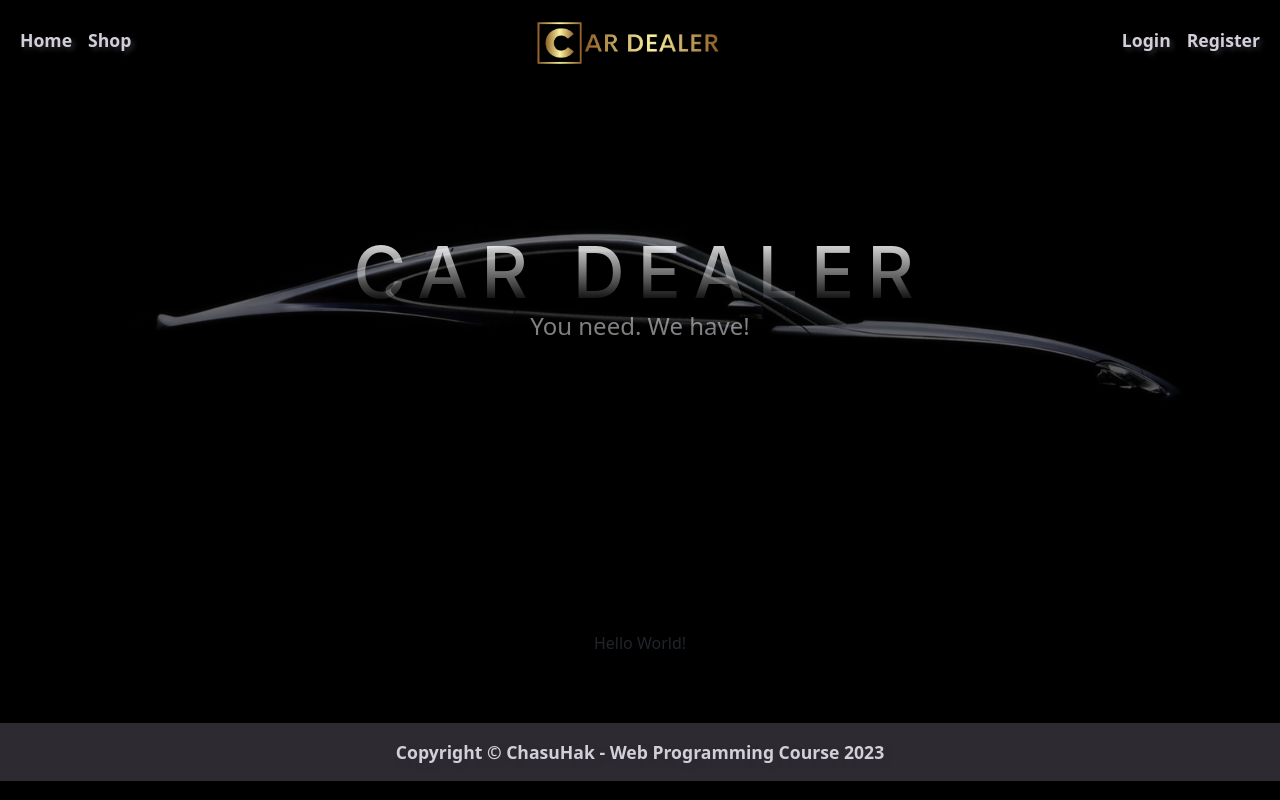
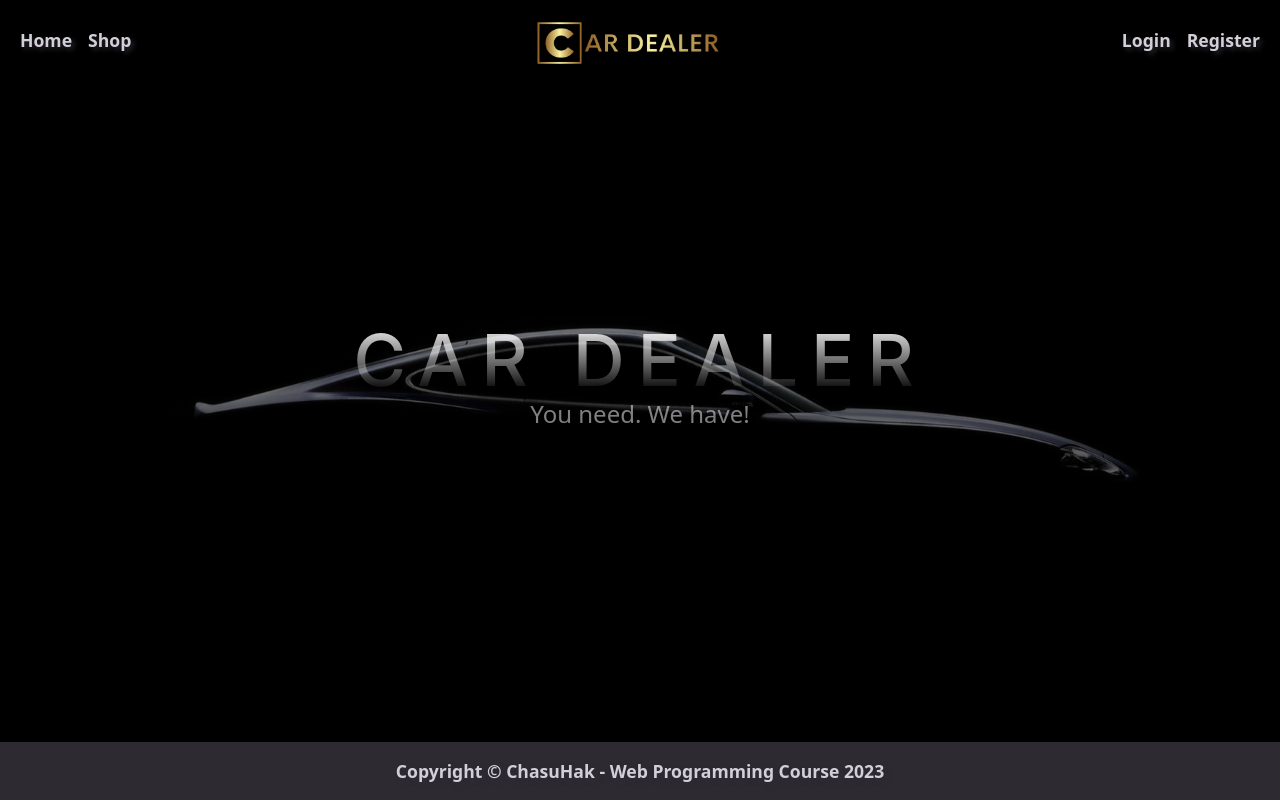
Before and after one commit to hieptth/car-retail-website, a PHP site: page /website/index.php?page=home in a window 1280 px wide. Run offline with PHP 8.4, Linux system fonts and the light colour scheme.

Commit message:
update index.php

```diff
--- a/website/css/main.css
+++ b/website/css/main.css
@@ -6,10 +6,15 @@ Gray: #7B7780
 Light-gray: #A5A2AC
 White-smoke: #D3CFD9
 */
+html {
+    height: 100%;
+    display: flex;
+    flex-direction: column;
+}
 
 body {
     background-color: black;
-    min-height: 100%;
+    height: 100%;
     display: flex;
     flex-direction: column;
 }
@@ -88,7 +93,7 @@ h1,
 }
 
 .navbar {
-    transition: all 0.25s;
+    transition: all 0.5s;
 }
 
 .navbar-scrolled {
@@ -127,13 +132,15 @@ content {
     flex: 1;
 }
 
-.push {
-    height: 50px;
+#masterbody {
+    flex: 1 0 auto;
+    padding-top: 5rem;
 }
 
 .footer {
+    flex-shrink: 0;
+    margin-top: 1rem;
     background-color: #2D2A32;
-    min-height: 50px;
 }
 
 @media (max-width: 600px) {
--- a/website/home.php
+++ b/website/home.php
@@ -1,12 +1,23 @@
 <!DOCTYPE html>
 <html lang="en">
-<head>
-    <meta charset="UTF-8">
-    <meta http-equiv="X-UA-Compatible" content="IE=edge">
-    <meta name="viewport" content="width=device-width, initial-scale=1.0">
-    <title>Home</title>
-</head>
-<body>
-    <p>Hello World!</p>
-</body>
+    <head>
+        <meta charset='utf-8'>
+        <meta http-equiv='X-UA-Compatible' content='IE=edge'>
+        <link rel="shortcut icon" type="image/x-icon" href="img/car-dealer-logo-vector.png" />
+        <title>Car Dealer</title>
+        <meta name='viewport' content='width=device-width, initial-scale=1'>
+        <link href='https://cdn.jsdelivr.net/npm/bootstrap@5.2.3/dist/css/bootstrap.min.css' rel='stylesheet'>
+        <script src='https://cdn.jsdelivr.net/npm/bootstrap@5.2.3/dist/js/bootstrap.bundle.min.js'></script>
+        <link rel='stylesheet' type='text/css' media='screen' href='css\main.css'>
+    </head>
+    <body>
+        <header class="masthead">
+            <div class="d-flex justify-content-center">
+                <div class="text-center">
+                    <h1 class="mx-auto my-0 text-uppercase">CAR DEALER</h1>
+                    <h2 class="text-white-50 mx-auto mt-2 mb-5">You need. We have!</h2>
+                </div>
+            </div>
+        </header>
+    </body>
 </html>
--- a/website/index.php
+++ b/website/index.php
@@ -7,48 +7,55 @@
         <meta charset='utf-8'>
         <meta http-equiv='X-UA-Compatible' content='IE=edge'>
         <link rel="shortcut icon" type="image/x-icon" href="img/car-dealer-logo-vector.png" />
-        <title>Home</title>
+        <title>Car Dealer</title>
         <meta name='viewport' content='width=device-width, initial-scale=1'>
         <link href='https://cdn.jsdelivr.net/npm/bootstrap@5.2.3/dist/css/bootstrap.min.css' rel='stylesheet'>
         <script src='https://cdn.jsdelivr.net/npm/bootstrap@5.2.3/dist/js/bootstrap.bundle.min.js'></script>
         <link rel='stylesheet' type='text/css' media='screen' href='css\main.css'>
-
     </head>
 
     <body>
         <nav class="navbar fixed-top navbar-light navbar-expand-lg">
             <div class="container-fluid">
 
-                <button class="navbar-toggler" type="button" data-bs-toggle="collapse" data-bs-target="#navbarSupportedContent" aria-controls="navbarSupportedContent" aria-expanded="false" aria-label="Toggle navigation">
+                <button class="navbar-toggler" type="button" data-bs-toggle="collapse"
+                    data-bs-target="#navbarSupportedContent" aria-controls="navbarSupportedContent"
+                    aria-expanded="false" aria-label="Toggle navigation">
                     <span class="navbar-toggler-icon"></span>
                 </button>
 
-                <div class="d-flex d-flex-grow-1 justify-content-between collapse navbar-collapse" id="navbarSupportedContent">
+                <div class="d-flex d-flex-grow-1 justify-content-between collapse navbar-collapse"
+                    id="navbarSupportedContent">
 
                     <div class="d-flex d-flex-col d-flex-grow-1 justify-content-start">
                         <ul class="d-flex flex-grow-1 navbar-nav me-auto mb-2 mb-lg-0">
                             <li class="nav-item">
-                                <a class="nav-link text" aria-current="page" href="http://localhost/website/index.php?page=home">Home</a>
+                                <a class="nav-link text" aria-current="page"
+                                    href="http://localhost/website/index.php?page=home">Home</a>
                             </li>
                             <li class="nav-item">
-                                <a class="nav-link text" aria-current="page" href="http://localhost/website/index.php?page=product">Shop</a>
+                                <a class="nav-link text" aria-current="page"
+                                    href="http://localhost/website/index.php?page=product">Shop</a>
                             </li>
                         </ul>
                     </div>
 
                     <div class="d-flex d-flex-col d-flex-grow-2 justify-content-center">
                         <ul class="d-flex flex-grow-1 navbar-nav me-auto my-1 mb-lg-0">
-                            <img src="img/car-dealer-logo.png" alt="" width="200px" height="60px" class="d-inline-block align-text-top">
+                            <img src="img/car-dealer-logo.png" alt="" width="200px" height="60px"
+                                class="d-inline-block align-text-top">
                         </ul>
                     </div>
 
                     <div class="d-flex d-flex-col d-flex-grow-1 justify-content-end">
                         <ul class="d-flex flex-grow-1 navbar-nav me-10 mb-2 mb-lg-0">
                             <li class="nav-item">
-                                <a class="nav-link text" aria-current="page" href="http://localhost/website/index.php?page=login">Login</a>
+                                <a class="nav-link text" aria-current="page"
+                                    href="http://localhost/website/index.php?page=login">Login</a>
                             </li>
                             <li class="nav-item">
-                                <a class="nav-link text" aria-current="page" href="http://localhost/website/index.php?page=register">Register</a>
+                                <a class="nav-link text" aria-current="page"
+                                    href="http://localhost/website/index.php?page=register">Register</a>
                             </li>
                         </ul>
                     </div>
@@ -58,34 +65,17 @@
         </nav>
 
         <div id="masterbody">
-            <header class="masthead">
-                <div class="container px-4 px-lg-5 d-flex h-100 align-items-center justify-content-center">
-                    <div class="d-flex justify-content-center">
-                        <div class="text-center">
-                            <h1 class="mx-auto my-0 text-uppercase">CAR DEALER</h1>
-                            <h2 class="text-white-50 mx-auto mt-2 mb-5">You need. We have!</h2>
-                        </div>
-                    </div>
-                </div>
-            </header>
-
-            <section class="about-section text-center" id="about">
-                <div class="container px-4 px-lg-5">
-                    <div class="row gx-4 gx-lg-5 justify-content-center">
+            <div class="container-fluid px-4 px-lg-5 d-flex h-100 align-items-center justify-content-center">
                 <content class="d-flex flex-column align-items-center flex-wrap" id="switch_content">
                     <?php
                         $page_list = array('index','home','product','login','register','contact');
                         if(isset($_GET['page'])) { $page = $_GET['page']; }
-                                else { $page = 'index'; }
+                        else { $page = 'home'; }
                         if (!in_array($page, $page_list)) { die('Page not found.'); }
                         if (in_array($page, $page_list) && isset($_GET['page'])) { include($page . '.php'); }
                     ?>
                 </content>
             </div>
-                </div>
-            </section>
-
-            <div class="push"></div>
         </div>
 
 
@@ -104,7 +94,7 @@
                 else if (window.scrollY <= 320) {
                     navEl.classList.remove('navbar-scrolled');
                 }
-            } );
+            });
         </script>
 
     </body>
```
Lines whose indentation alone changed are shown as unchanged.
